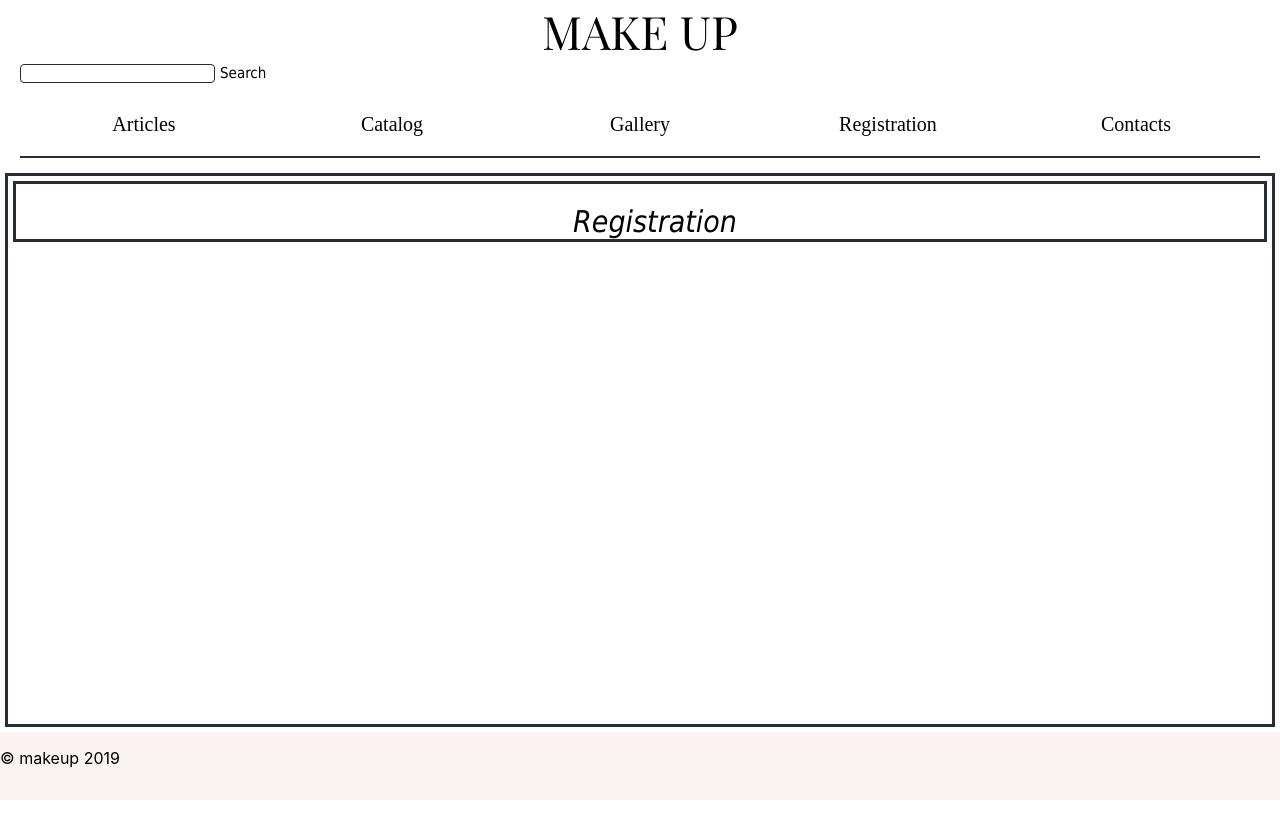
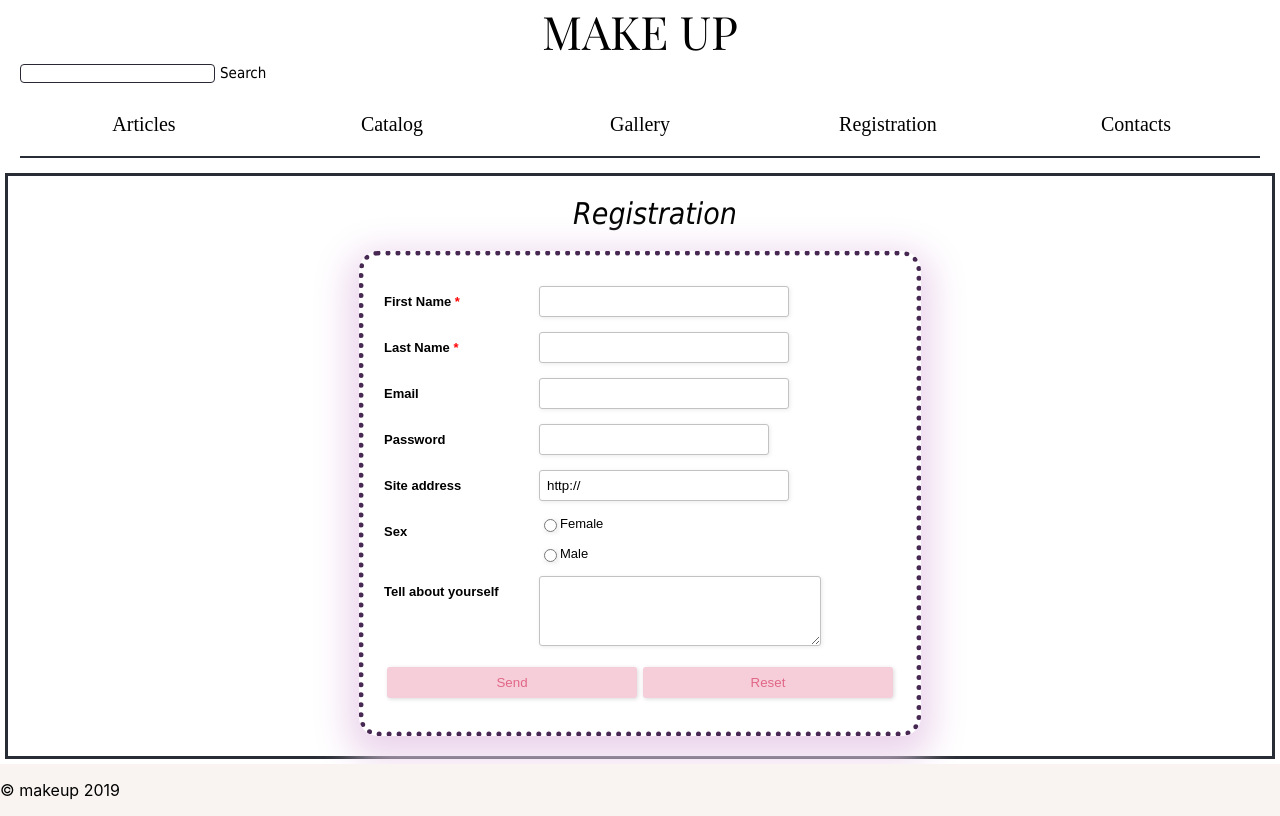
Before and after one commit to nastyasischuk/store-web-khai, a React (Create React App) app: page /registration in a window 1280 px wide. Built offline with nearby package versions, Linux system fonts and the light colour scheme.

Commit message:
added basic Registration

```diff
--- a/src/components/base/FullApp.js
+++ b/src/components/base/FullApp.js
@@ -6,7 +6,7 @@ import {Route,useRouteMatch} from "react-router-dom";
 import Contacts from "./main/Contacts";
 import Catalog from "./main/Catalog";
 import Gallery from "./main/Gallery";
-import Registration from "./main/Registration";
+import Registration from "./main/registration/Registration";
 import Articles from "./main/Articles";
 import ArticleItemWhole from "./main/articles/ArticleItemWhole";
 import ArticleItemShort from "./main/articles/ArticleItemShort";
--- /dev/null
+++ b/src/components/base/main/registration/FormRegistration.js
@@ -0,0 +1,79 @@
+import React, {Component} from "react";
+import './Registration.css'
+
+
+class FormRegistration extends Component {
+    constructor(props) {
+        super(props);
+        this.state = {
+            address: 'http://',
+            lastName: '',
+            firstName: ''
+        }
+    }
+    onChangeAddress = (event) => {
+        const inputedAddress = event.target.value;
+        this.setState({address: inputedAddress});
+        if (!inputedAddress.startsWith('http://')) {
+            this.setState({address: 'http:// '})
+        }
+
+    }
+    onChangeFirstName = (event) => {
+        const inputedName = event.target.value;
+        this.setState({firstName: formatName(inputedName)});
+    }
+    onChangeLastName = (event) => {
+        const inputedName = event.target.value;
+        this.setState({lastName: formatName(inputedName)});
+    }
+
+    render() {
+        return (
+            <div className=" form-w ">
+                <form name={"regForm"} action={"POST"}>
+                    <div className={"form-style-2"}>
+                        <label htmlFor={"firstname"}><span>First Name <span className="required">*</span></span><input
+                            name={"firstname"}
+                            onChange={this.onChangeFirstName}
+                            value={this.state.firstName}/> </label>
+
+                        <label htmlFor={"lastname"}> <span>Last Name <span className="required">*</span></span><input
+                            name={"lastname"}
+                            onChange={this.onChangeLastName}
+                            value={this.state.lastName}/></label>
+
+                        <label htmlFor={"email"}> <span>Email</span> <input type={"email"} name={"email"}/></label>
+                        <label htmlFor={"email"}> <span>Password</span> <input type={"password"} name={"password"} required={true}/></label>
+                        <label htmlFor={"address"}><span> Site address</span><input type={"text"}
+                                                                                    name={"address"}
+                                                                                    onChange={this.onChangeAddress}
+                                                                                    value={this.state.address}/></label>
+
+                        <label><span>Sex</span></label>
+                        <div className={"wrapper-radio"}>
+                            <div className={'input-radio-1'}><input type={"radio"} name={"sex"} id={"Female"} value={"Female"}/></div><label
+                            className={"label-radio-1"} htmlFor={"Female"}>Female</label>
+                            <div className={'input-radio-2'}> <input type={"radio"} name={"sex"} id={"Male"} value={"Male"}/></div><label
+                            className={"label-radio-2"} htmlFor={"Male"}>Male</label>
+                        </div>
+                        <label htmlFor={"about"}><span>Tell about yourself</span><textarea className={"textarea-field"}
+                                                                                           name={"about"} id/>
+                        </label>
+                        <input type={"submit"} value={"Send"}/>
+                        <input type={"reset"} value={"Reset"}/>
+                    </div>
+                </form>
+            </div>
+        );
+    }
+}
+
+export default FormRegistration
+
+function formatName(inputedName) {
+    if (inputedName.length == 1) {
+        inputedName = inputedName.toUpperCase()
+    }
+    return inputedName;
+}
--- /dev/null
+++ b/src/components/base/main/registration/Registration.css
@@ -0,0 +1,109 @@
+.form-w{
+    display: flex;
+    align-items: center;
+    justify-content: center;
+
+}
+.form-style-2{
+    font: 13px Arial, Helvetica, sans-serif;
+    padding: 30px 20px;
+    border:  5px dotted #462852;
+    margin: 20px 30px;
+    -webkit-border-radius: 19px;
+    border-radius: 19px;
+    box-shadow: 0px 12px 36px 11px #ebd4ec;
+}
+
+.form-style-2 label{
+    display: block;
+    margin: 0px 0px 15px 0px;
+}
+.form-style-2 label > span{
+    width: 150px;
+    font-weight: bold;
+    float: left;
+    padding-top: 8px;
+    padding-right: 5px;
+}
+.form-style-2 span.required{
+    color:red;
+}
+.form-style-2 input, .form-style-2 .select-field{
+    width:250px;
+}
+.form-style-2 input,
+.form-style-2 .tel-number-field,
+.form-style-2 textarea,
+.form-style-2 .select-field{
+    box-sizing: border-box;
+    -webkit-box-sizing: border-box;
+    -moz-box-sizing: border-box;
+    border: 1px solid #C2C2C2;
+    box-shadow: 1px 1px 4px #EBEBEB;
+    -moz-box-shadow: 1px 1px 4px #EBEBEB;
+    -webkit-box-shadow: 1px 1px 4px #EBEBEB;
+    border-radius: 3px;
+    -webkit-border-radius: 3px;
+    -moz-border-radius: 3px;
+    padding: 7px;
+    outline: none;
+}
+.form-style-2 input:focus,
+.form-style-2 .tel-number-field:focus,
+.form-style-2 .textarea-field:focus,
+.form-style-2 .select-field:focus{
+    border: 1px solid #3a7c91;
+}
+.form-style-2 .textarea-field{
+    height:70px;
+    width: 55%;
+}
+.form-style-2 input[type=submit],
+.form-style-2 input[type=reset],
+.form-style-2 input[type=button]{
+    border: none;
+    margin: 3px;
+    padding: 8px 15px 8px 15px;
+    background: #f6ceda;
+    color: #e16786;
+    box-shadow: 1px 1px 4px #DADADA;
+    -moz-box-shadow: 1px 1px 4px #DADADA;
+    -webkit-box-shadow: 1px 1px 4px #DADADA;
+    border-radius: 3px;
+    -webkit-border-radius: 3px;
+    -moz-border-radius: 3px;
+}
+.form-style-2 input[type=password]{
+    width: 230px;
+}
+.form-style-2 input[type=submit]:hover{
+    background: #ea007d;
+    color: white;
+}
+.form-style-2 input[type=reset]:hover{
+    background: indianred;
+    color: white;
+}
+.wrapper-radio{
+     display: grid;
+    grid-template-columns: 0.07fr 1.3fr;
+ }
+.wrapper-radio input{
+width:auto;
+}
+.input-radio-1{
+    grid-row: 1;
+    grid-column: 1;
+}
+.input-radio-2{
+    grid-row: 2;
+    grid-column: 1;
+}
+.label-radio-1{
+    grid-row: 1;
+    grid-column: 2;
+}
+.label-radio-2{
+    grid-row: 2;
+    grid-column: 2;
+}
--- a/src/components/base/main/Registration.js
+++ b/src/components/base/main/registration/Registration.js
@@ -1,10 +1,12 @@
 import React, {Component} from "react";
-
+import FormRegistration from "./FormRegistration";
+import './Registration.css'
 class Registration extends Component {
     render() {
         return (
-            <div className=" color-container-1">
+            <div className="registration-component">
             <p className="title-main">Registration</p>
+                <FormRegistration/>
             </div>
         );
     }
```
